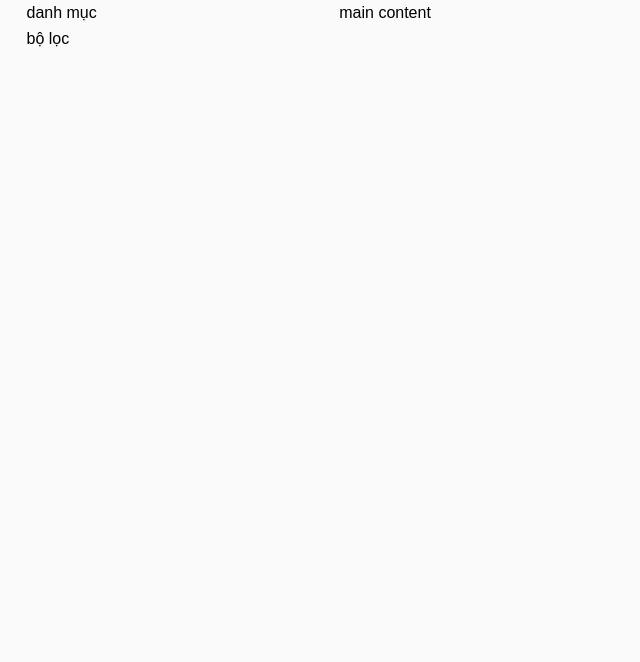
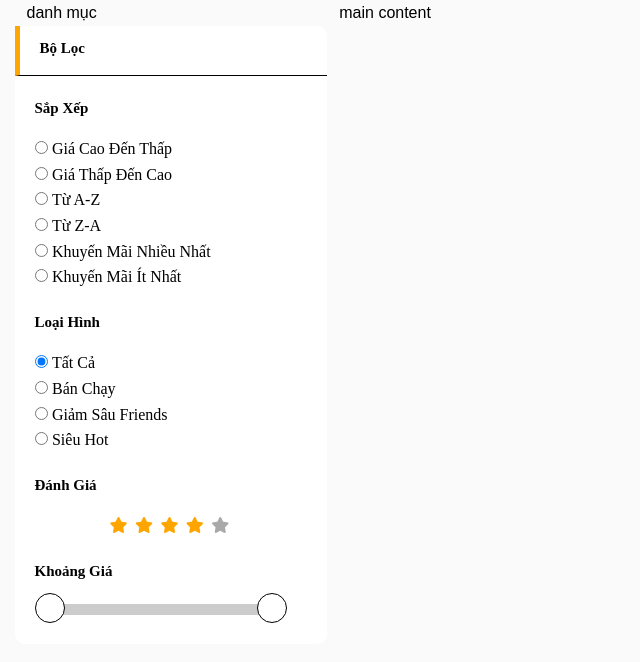
Before and after one commit to kodoku-san/intern_web, a plain HTML site: page index.html in a window 1280 px wide. Shown: the whole page, without its empty margins (0-640 px from the left). Drawn offline with Linux system fonts and the light colour scheme.

Commit message:
update filter

```diff
--- a/css/main.css
+++ b/css/main.css
@@ -0,0 +1,91 @@
+.radio-left{
+    background-color: white;
+    height: auto;
+    padding: 0;
+    border-radius: 10px;
+}
+.teller{
+    height: 50px;
+    border-bottom:1px solid black ;
+    border-left: 5px solid orange;
+
+}
+.teller p{
+    padding-left: 20px;
+    padding-top: 10px;
+    font-weight: bold;
+    font-family: 'Times New Roman', Times, serif;
+    font-size: 15px;
+}
+.sort{
+    margin: 20px;
+}
+.sort p{
+    font-weight: bold;
+    font-family: 'Times New Roman', Times, serif;
+    font-size: 15px;
+    padding-bottom: 15px;
+}
+.radio-title input:checked {
+    background-color: #2196F3;
+  }
+label{
+   font-family: 'Times New Roman', Times, serif;
+   font-weight: 500;
+}
+.star{
+    text-align: center;
+    color: orange;
+}
+.fa-color{
+    color: darkgray;
+}
+.range-slide {
+    position: relative;
+    margin-bottom: 40px;
+    height: 4px;
+    width: 240px;
+  }
+
+  .slide {
+    position: absolute;
+    top: 0;
+    height: 15px;
+    background: #ccc;
+    left: 9px;
+    right: 9px;
+  }
+
+  .line {
+    position: absolute;
+    left: 0;
+    right: 0;
+    top: 0;
+    height: 4px;
+    background-color: white;
+  }
+
+  .thumb {
+    position: absolute;
+    z-index: 2;
+    text-align: left;
+    border: 1px solid black;
+    background-color: white;
+    border-radius: 50%;
+    outline: none;
+    top: -7px;
+    height: 30px;
+    width: 30px;
+    margin-left: -9px;
+  }
+
+
+  input::-webkit-slider-thumb {
+    -webkit-appearance: none;
+    appearance: none;
+    pointer-events: all;
+    border-radius: 50%;
+    cursor: pointer;
+    width: 18px;
+    height: 18px;
+  }
--- a/index.html
+++ b/index.html
@@ -8,6 +8,7 @@
     <link rel="stylesheet" href="./css/base.css">
     <link rel="stylesheet" href="./css/grid.css">
     <link rel="stylesheet" href="./css/main.css">
+    <link rel="stylesheet" href="https://cdnjs.cloudflare.com/ajax/libs/font-awesome/6.1.2/css/all.min.css" integrity="sha512-1sCRPdkRXhBV2PBLUdRb4tMg1w2YPf37qatUFeS7zlBy7jJI8Lf4VHwWfZZfpXtYSLy85pkm9GaYVYMfw5BC1A==" crossorigin="anonymous" referrerpolicy="no-referrer" />
 </head>
 <body>
     <div class="wrraper">
@@ -18,8 +19,78 @@
                         <div class="col p-12 t-12 m-12">
                             danh mục
                         </div>
-                        <div class="col p-12 t-12 m-12">
-                            bộ lọc
+                        <div class="col p-12 t-12 m-12 radio-left">
+                           <div class="teller">
+                                <p>Bộ Lọc</p>
+                           </div>
+                           <div class="sort">
+                                <p>Sắp Xếp</p>
+                                <div>
+                                    <input type="radio" id="radio-title" name="drone" value="Giá Cao Đến Thấp"
+                                           checked/>
+                                    <label >Giá Cao Đến Thấp</label>
+                                </div>
+                                <div>
+                                    <input type="radio" id="radio-title" name="drone" value="Giá Thấp Đến Cao"/>
+                                    <label >Giá Thấp Đến Cao</label>
+                                </div>
+                                <div>
+                                    <input type="radio" id="radio-title" name="drone" value="Từ A-Z">
+                                    <label >Từ A-Z</label>
+                                </div>
+                                <div>
+                                    <input type="radio" id="radio-title" name="drone" value="Từ Z-A">
+                                    <label >Từ Z-A</label>
+                                </div>
+                                <div>
+                                    <input type="radio" id="radio-title " name="drone" value="Khuyến Mãi Nhiều Nhất">
+                                    <label >Khuyến Mãi Nhiều Nhất</label>
+                                </div>
+                                <div>
+                                    <input type="radio" id="radio-title" name="drone" value="Khuyến Mãi Ít Nhất">
+                                    <label >Khuyến Mãi Ít Nhất</label>
+                                </div>
+                            </div>
+                            <div class="type sort">
+                                <p>Loại Hình</p>
+                                <div>
+                                    <input type="radio" id="radio-title" name="drone" value="TatCa"checked>
+                                    <label >Tất Cả</label>
+                                </div>
+                                <div>
+                                    <input type="radio" id="radio-title" name="drone" value="BanChay">
+                                    <label >Bán Chạy</label>
+                                </div>
+                                <div>
+                                    <input type="radio" id="radio-title" name="drone" value="GiamSau">
+                                    <label >Giảm Sâu Friends</label>
+                                </div>
+                                <div>
+                                    <input type="radio" id="radio-title" name="drone" value="SieuHot">
+                                    <label >Siêu Hot</label>
+                                </div>
+                           </div>
+                           <div class="evaluate sort">
+                                <p>Đánh Giá</p>
+                                <div class="star">
+                                    <i class="fa-solid fa-star"></i>
+                                    <i class="fa-solid fa-star"></i>
+                                    <i class="fa-solid fa-star"></i>
+                                    <i class="fa-solid fa-star"></i>
+                                    <i class="fa-solid fa-star fa-color"></i>
+                                </div>
+                           </div>
+                           <div class="range sort">
+                                <p>Khoảng Giá</p>
+                                <div class="range-slide">
+                                    <div class="slide">
+                                      <div class="line" id="line" style="left: 0%; right: 0%;"></div>
+                                        <span class="thumb" id="thumbMin" style="left: 0%;"></span>
+                                        <span class="thumb" id="thumbMax" style="left: 100%;"></span>
+                                    </div>
+                                </div>
+
+                        </div>
                         </div>
                     </div>
                 </div>
@@ -33,5 +104,6 @@
             </div>
         </div>
     </div>
+    <script src="/sript.js"></script>
 </body>
 </html>
--- /dev/null
+++ b/sript.js
@@ -0,0 +1,28 @@
+let min = 10;
+let max = 100;
+
+const calcLeftPosition = value => 100 / (100 - 10) *  (value - 10);
+
+$('#rangeMin').on('input', function(e) {
+  const newValue = parseInt(e.target.value);
+  if (newValue > max) return;
+  min = newValue;
+  $('#thumbMin').css('left', calcLeftPosition(newValue) + '%');
+  $('#min').html(newValue);
+  $('#line').css({
+    'left': calcLeftPosition(newValue) + '%',
+    'right': (100 - calcLeftPosition(max)) + '%'
+  });
+});
+
+$('#rangeMax').on('input', function(e) {
+  const newValue = parseInt(e.target.value);
+  if (newValue < min) return;
+  max = newValue;
+  $('#thumbMax').css('left', calcLeftPosition(newValue) + '%');
+  $('#max').html(newValue);
+  $('#line').css({
+    'left': calcLeftPosition(min) + '%',
+    'right': (100 - calcLeftPosition(newValue)) + '%'
+  });
+});
```
